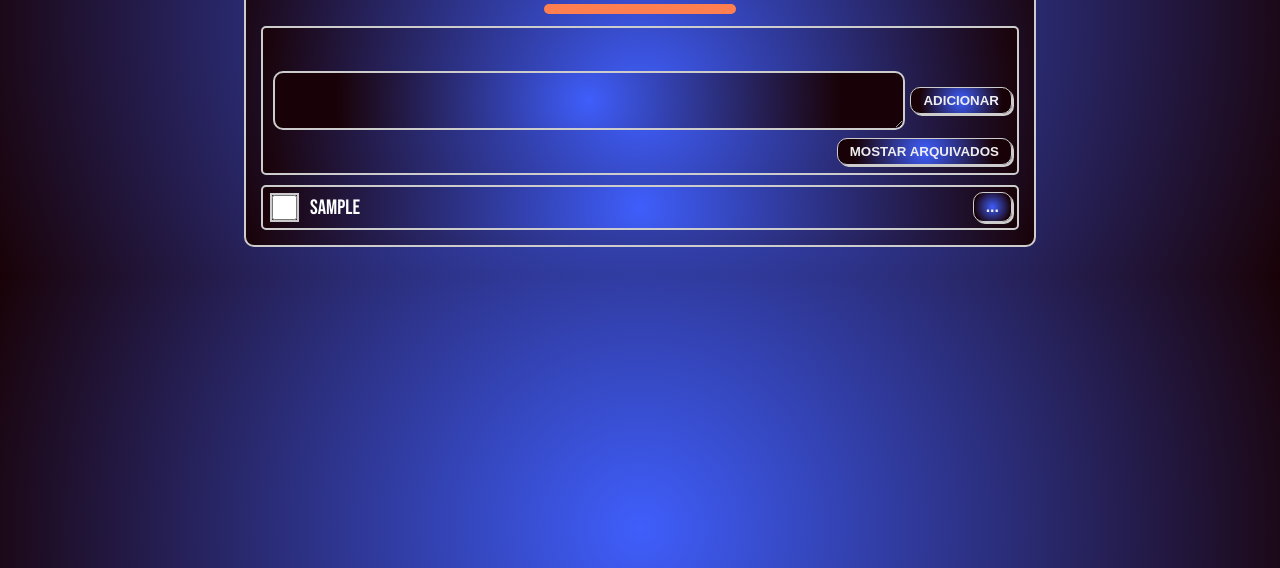
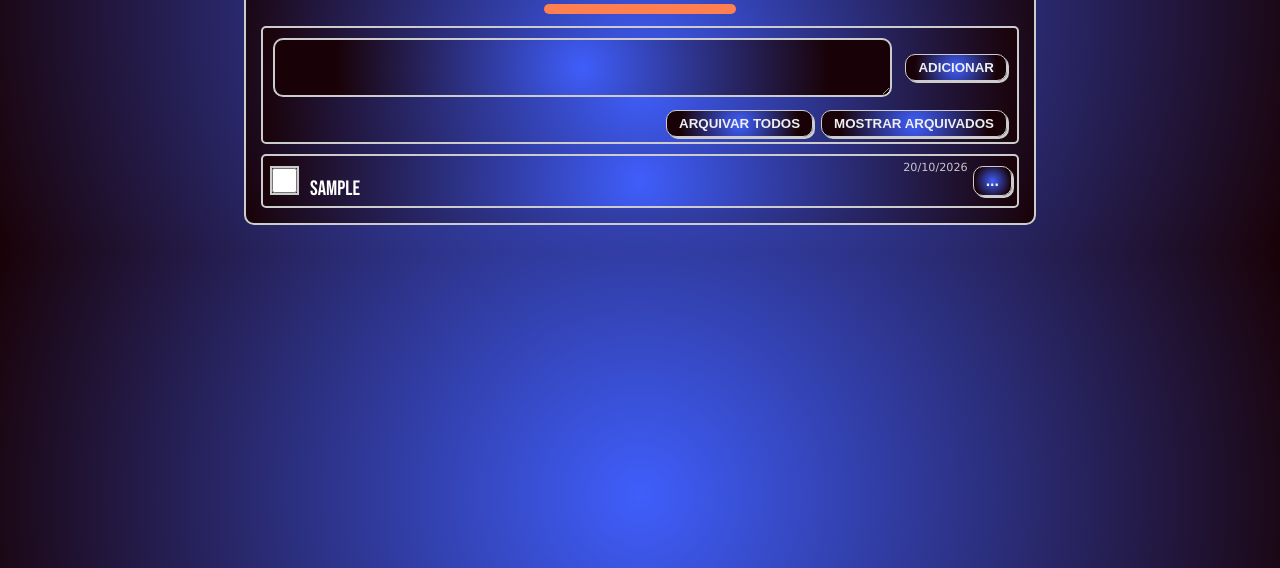
Before and after one commit to AndreLuisCelis/todo-list-javascript, a website: page src/index.html in a window 1280 px wide. Both pictures are taken after typing "Sample" into the empty fields and a click on the button "ADICIONAR". Shown: the part 232-800 px from the top of the page. Drawn offline with Linux system fonts and the light colour scheme.

Commit message:
feat: reorganizar estrutura de controle e adicionar funcionalidades de arrastar e soltar

```diff
--- a/src/css/styles.css
+++ b/src/css/styles.css
@@ -108,19 +108,53 @@
     box-shadow: none;
 }
 
-.spacer {
-    height: 135px;
-    width: 0;
+.todo-controls {
+    flex-direction: column;
+    align-items: stretch;
+    gap: 8px;
+    min-width: 0;
 }
 
-.card button.btn-show-archived {
-    position: absolute;
-    top: 110px;
-    right: 5px;
+.todo-input-row {
+    display: flex;
+    align-items: center;
+    gap: 8px;
+    width: 100%;
+    min-width: 0;
+    box-sizing: border-box;
+    padding-right: 5px;
 }
 
-.card button.btn-show-archived:active {
-    top: 111px;
+.todo-actions {
+    display: flex;
+    flex-wrap: nowrap;
+    justify-content: flex-end;
+    align-items: center;
+    gap: 8px;
+    width: 100%;
+    box-sizing: border-box;
+    padding-right: 5px;
+}
+
+.todo-input-row button,
+.todo-actions button {
+    width: auto;
+    margin: 0;
+}
+
+.todo-actions button {
+    white-space: nowrap;
+}
+
+.archived-actions {
+    display: flex;
+    justify-content: flex-end;
+    margin: 0 5px 5px;
+}
+
+.archived-actions button {
+    width: auto;
+    margin: 0;
 }
 
 .card-title h2 {
@@ -142,11 +176,22 @@
     background: radial-gradient(circle, rgba(63,94,251,1) 0%, rgba(25,2,7,1) 100%);
 }
 
+#list-todos .card-item-list[draggable="true"] {
+    cursor: grab;
+}
+
+#list-todos .card-item-list.dragging {
+    cursor: grabbing;
+    opacity: 0.45;
+}
+
 .card-item-list #new-item {
     border: 2px solid #ccc;
     padding: 5px;
     padding-left: 10px;
-    width: 100%;
+    flex: 1 1 0;
+    min-width: 0;
+    box-sizing: border-box;
     border-radius: 10px;
     font-family: Verdana, Geneva, Tahoma, sans-serif;
     color: #eee;
@@ -154,23 +199,43 @@
     margin: 5px;
 }
 
-.card-item-list label {
+.todo-content {
+    display: flex;
+    flex: 1;
+    flex-direction: column;
+    align-items: flex-end;
+    min-width: 0;
     margin-right: 5px;
     margin-left: 10px;
-    font-size: 1.3rem;
-    word-wrap: break-word;
-    word-break: break-all;
     color: white;
 }
 
-.card-item-list label p {
+.todo-content p {
+    align-self: stretch;
     margin: 0;
+    font-size: 1.3rem;
+    overflow-wrap: break-word;
+    word-break: normal;
 }
-.card-item-list label p:focus {
+
+.todo-date {
+    margin-bottom: 2px;
+    color: rgba(255, 255, 255, 0.75);
+    font-family: Verdana, Geneva, Tahoma, sans-serif;
+    font-size: 0.7rem;
+    line-height: 1.2;
+    white-space: nowrap;
+}
+
+.todo-content p {
+    cursor: grab;
+}
+
+.todo-content p:focus {
     padding: 20px;
 }
 
-.card-item-list label:hover {
+.todo-content:hover {
     filter: brightness(150%);
 }
 
@@ -249,3 +314,11 @@
         min-width: auto;
     }
 }
+
+@media (max-width: 420px) {
+    .todo-actions button {
+        font-size: 12px;
+        padding-right: 3px;
+        padding-left: 3px;
+    }
+}
--- a/src/index.html
+++ b/src/index.html
@@ -26,13 +26,15 @@
                 <h2>Para Fazer</h2>
             </div>
             <div class="divider w25"></div>
-            <div class="card-item-list">
-                <textarea rows="3" type="text" name="new-item" id="new-item"></textarea>
-                <button onclick="addItem()">Adicionar</button>
-                <div class="spacer"></div>
-                <button id="btn-show-archived" class="btn-show-archived" onclick="showArquiveds()">Mostar
-                    Arquivados</button>
-
+            <div class="card-item-list todo-controls">
+                <div class="todo-input-row">
+                    <textarea rows="3" type="text" name="new-item" id="new-item"></textarea>
+                    <button onclick="addItem()">Adicionar</button>
+                </div>
+                <div class="todo-actions">
+                    <button onclick="archiveAllItems()">Arquivar todos</button>
+                    <button id="btn-show-archived" onclick="showArquiveds()">Mostrar Arquivados</button>
+                </div>
             </div>
             <div id="list-todos">
             </div>
@@ -43,6 +45,9 @@
                 <h2>Arquivados</h2>
             </div>
             <div class="divider w25"></div>
+            <div class="archived-actions">
+                <button onclick="deleteAllArchived()">Excluir todos arquivados</button>
+            </div>
             <div id="list-todos-archiveds">
             </div>
         </div>
--- a/src/js/todoApp.js
+++ b/src/js/todoApp.js
@@ -3,6 +3,32 @@
 		const listTodosArchiveds = JSON.parse(localStorage.getItem("archiveds")) || [];
 		let viewArchiveds = false;
 		const inputNewItem = document.getElementById("new-item");
+		const todosContainer = document.getElementById("list-todos");
+		let draggedTodo = null;
+
+		const formatTodoDate = (createdAt) => {
+			if (!createdAt) {
+				return "";
+			}
+
+			const date = new Date(createdAt);
+			return Number.isNaN(date.getTime()) ? "" : date.toLocaleDateString("pt-BR");
+		};
+
+		const renderTodoContent = (todo) => {
+			const formattedDate = formatTodoDate(todo.createdAt);
+			const dateMarkup = formattedDate
+				? `<time class="todo-date" datetime="${todo.createdAt}">${formattedDate}</time>`
+				: "";
+
+			return `
+				<div class="todo-content">
+					${dateMarkup}
+					<p id="text-item-${todo.uid}" class="${todo.checked ? "text-line" : ""}">${todo.description}</p>
+				</div>
+			`;
+		};
+
 		inputNewItem.addEventListener('keypress',(e)=> {
 			if(e.code ==='Enter'){
 				addItem();
@@ -10,24 +36,21 @@
 		})
 
 		const loadTodos = () => {
-			const listItems = document.getElementById("list-todos");
-			listItems.innerHTML = "";
-			listTodos.map((todo) => {
+			todosContainer.innerHTML = "";
+			[...listTodos].reverse().forEach((todo) => {
 				if(!todo){
 					return;
 				}
-				listItems.insertAdjacentHTML(
-					"afterBegin",
+				todosContainer.insertAdjacentHTML(
+					"beforeEnd",
 					`
-        <div class="card-item-list ${todo.checked ? "bg-success" : "bg-white"}" id="card-item-${todo.uid}" >
+        <div class="card-item-list ${todo.checked ? "bg-success" : "bg-white"}" id="card-item-${todo.uid}" draggable="true">
 			<div>
             <input type="checkbox" name="sixth" id="item-${todo.uid}" onchange="inputChecked(event)"
             ${todo.checked ? "checked" : ""} >
 			</div>
 
-            <label>
-				<p id="text-item-${todo.uid}" class = ${todo.checked ?"text-line":null} for="item${todo.uid}">${todo.description}</p>
-			</label>
+            ${renderTodoContent(todo)}
 			<div class="dropdown">
                 <button onclick="openMenu('myDropdown-${todo.uid}')" class="dropbtn">...</button>
                 <div id="myDropdown-${todo.uid}" class="dropdown-content">
@@ -49,9 +72,7 @@
 					"afterBegin",
 					`
         <div class="card-item-list ${todo.checked ? "bg-success" : "bg-white"}" id="card-item-${todo.uid}" >
-             <label>
-				<p id="text-item-${todo.uid}" class = ${todo.checked ?"text-line":null} for="item${todo.uid}">${todo.description}</p>
-			</label>
+             ${renderTodoContent(todo)}
             <div class="dropdown">
                 <button onclick="openMenu('myDropdown-${todo.uid}')" class="dropbtn">...</button>
                 <div id="myDropdown-${todo.uid}" class="dropdown-content">
@@ -72,6 +93,55 @@
 			localStorage.setItem("archiveds", JSON.stringify(listTodosArchiveds));
 		};
 
+		todosContainer.addEventListener("dragstart", (event) => {
+			const todoCard = event.target.closest(".card-item-list[draggable='true']");
+			if (!todoCard || event.target.closest("button, input, [contenteditable='true']")) {
+				event.preventDefault();
+				return;
+			}
+
+			draggedTodo = todoCard;
+			todoCard.classList.add("dragging");
+			event.dataTransfer.effectAllowed = "move";
+			event.dataTransfer.setData("text/plain", todoCard.id);
+		});
+
+		todosContainer.addEventListener("dragover", (event) => {
+			if (!draggedTodo) {
+				return;
+			}
+
+			event.preventDefault();
+			const targetCard = event.target.closest(".card-item-list[draggable='true']");
+			if (!targetCard || targetCard === draggedTodo) {
+				return;
+			}
+
+			const targetPosition = targetCard.getBoundingClientRect();
+			const insertAfter = event.clientY > targetPosition.top + targetPosition.height / 2;
+			todosContainer.insertBefore(draggedTodo, insertAfter ? targetCard.nextSibling : targetCard);
+		});
+
+		todosContainer.addEventListener("drop", (event) => {
+			if (!draggedTodo) {
+				return;
+			}
+
+			event.preventDefault();
+			const reorderedTodos = [...todosContainer.querySelectorAll(".card-item-list[draggable='true']")]
+				.map((todoCard) => listTodos.find((todo) => `card-item-${todo.uid}` === todoCard.id))
+				.filter(Boolean)
+				.reverse();
+
+			listTodos.splice(0, listTodos.length, ...reorderedTodos);
+			saveTodos();
+		});
+
+		todosContainer.addEventListener("dragend", () => {
+			draggedTodo?.classList.remove("dragging");
+			draggedTodo = null;
+		});
+
 
 
 		const inputChecked = (event) => {
@@ -90,6 +160,7 @@
 					uid: uid,
 					description: inputNewItem.value,
 					checked: false,
+					createdAt: new Date().toISOString(),
 				});
 				saveTodos();
 				loadTodos();
@@ -109,6 +180,17 @@
 			saveArchiveTodos();
 			listTodos.splice(index, 1);
 			saveTodos();
+			update();
+		};
+
+		const archiveAllItems = () => {
+			if (listTodos.length === 0) {
+				return;
+			}
+
+			listTodosArchiveds.push(...listTodos.splice(0, listTodos.length));
+			saveTodos();
+			saveArchiveTodos();
 			update();
 		};
 
@@ -165,6 +247,16 @@
 			update();
 		};
 
+		const deleteAllArchived = () => {
+			if (listTodosArchiveds.length === 0) {
+				return;
+			}
+
+			listTodosArchiveds.length = 0;
+			saveArchiveTodos();
+			update();
+		};
+
 		const showArquiveds = () => {
 			const archiveds = document.getElementById('archiveds');
 			viewArchiveds = !viewArchiveds;
```
